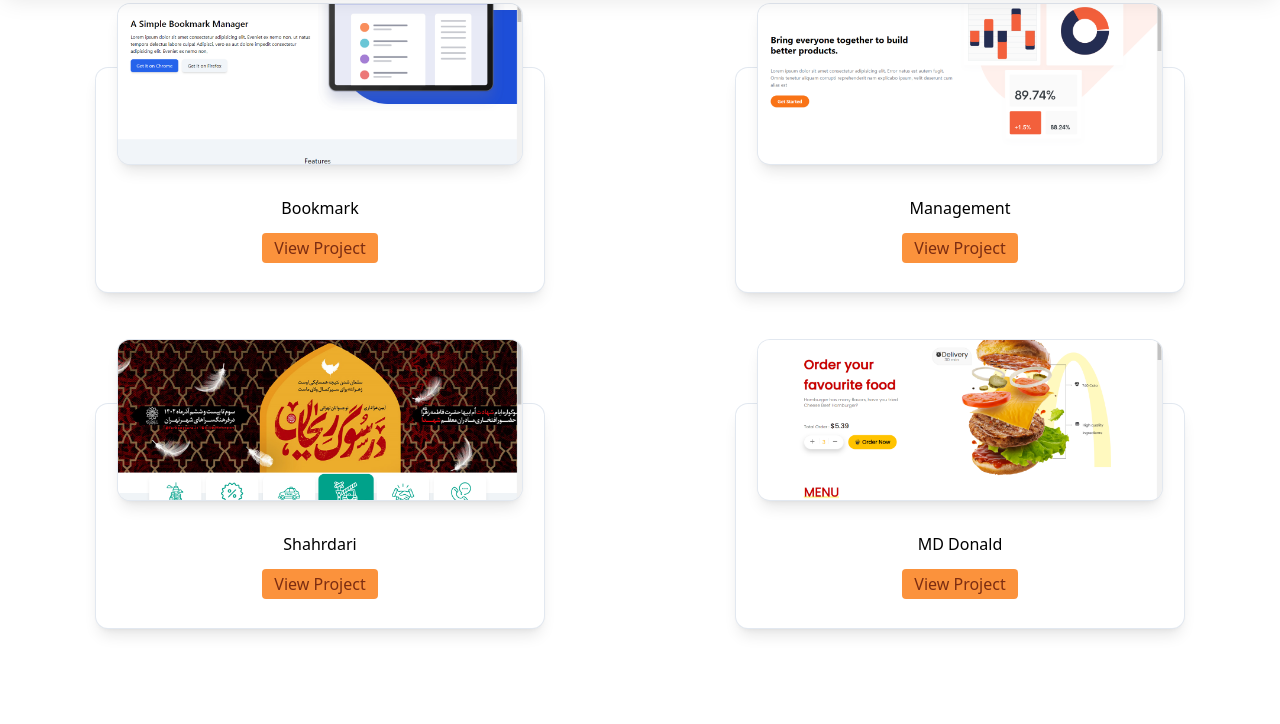
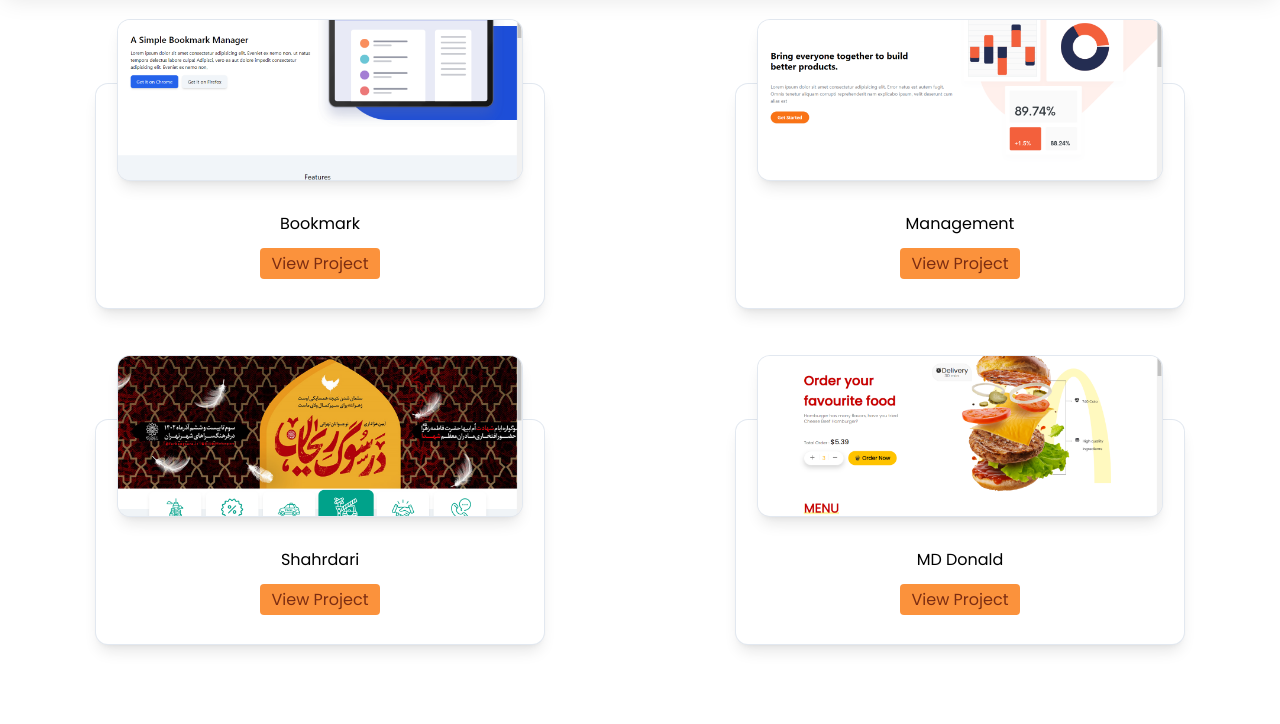
Before and after one commit to ALONE0007/Mohamad-Mobin-Portfolio, a website: page public/index-2.html in a window 1280 px wide. Shown: the part 76-800 px from the top of the page. Drawn offline with Linux system fonts and the light colour scheme.

Commit message:
set-font-to-index2

```diff
--- a/public/index-2.html
+++ b/public/index-2.html
@@ -6,7 +6,7 @@
     <link rel="stylesheet" href="styles.css">
     <title>Projects</title>
 </head>
-<body>
+<body class="font-poppins">
 
     <section class="flex justify-between items-center bg-white shadow-xl fixed w-full px-[10%] z-20">
         <!-- site logo -->
@@ -21,7 +21,7 @@
           </ul>
     </section>
 
-    <div class="md:grid grid-cols-2 gap-y-28 space-y-32 md:space-y-0 pt-36">
+    <div class="md:grid grid-cols-2 gap-y-28 space-y-32 md:space-y-0 pt-40 pb-8">
         <!-- 1 -->
         <div class="relative h-56 bg-white rounded-xl shadow-lg ring-1 ring-slate-200 px-20 md:w-[70%] w-[90%] mx-auto">
             <img loading="lazy" class="absolute -top-16 left-[5%] ring-1 ring-slate-200 rounded-xl w-[90%] h-[160px] object-cover shadow-lg" src="../img/Bookmark-page.png" alt="">
```
Also changed, not shown: public/styles.css.
